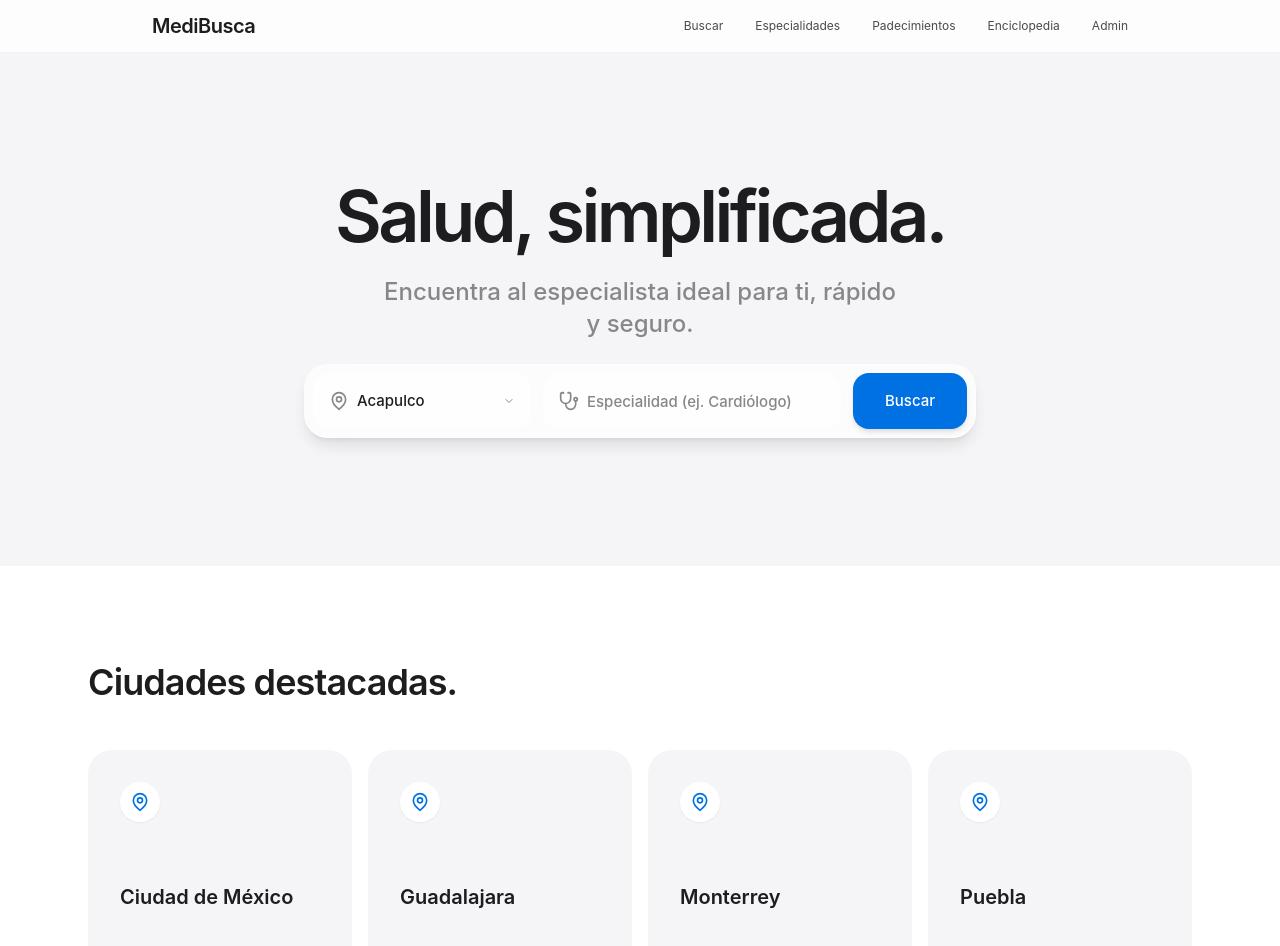
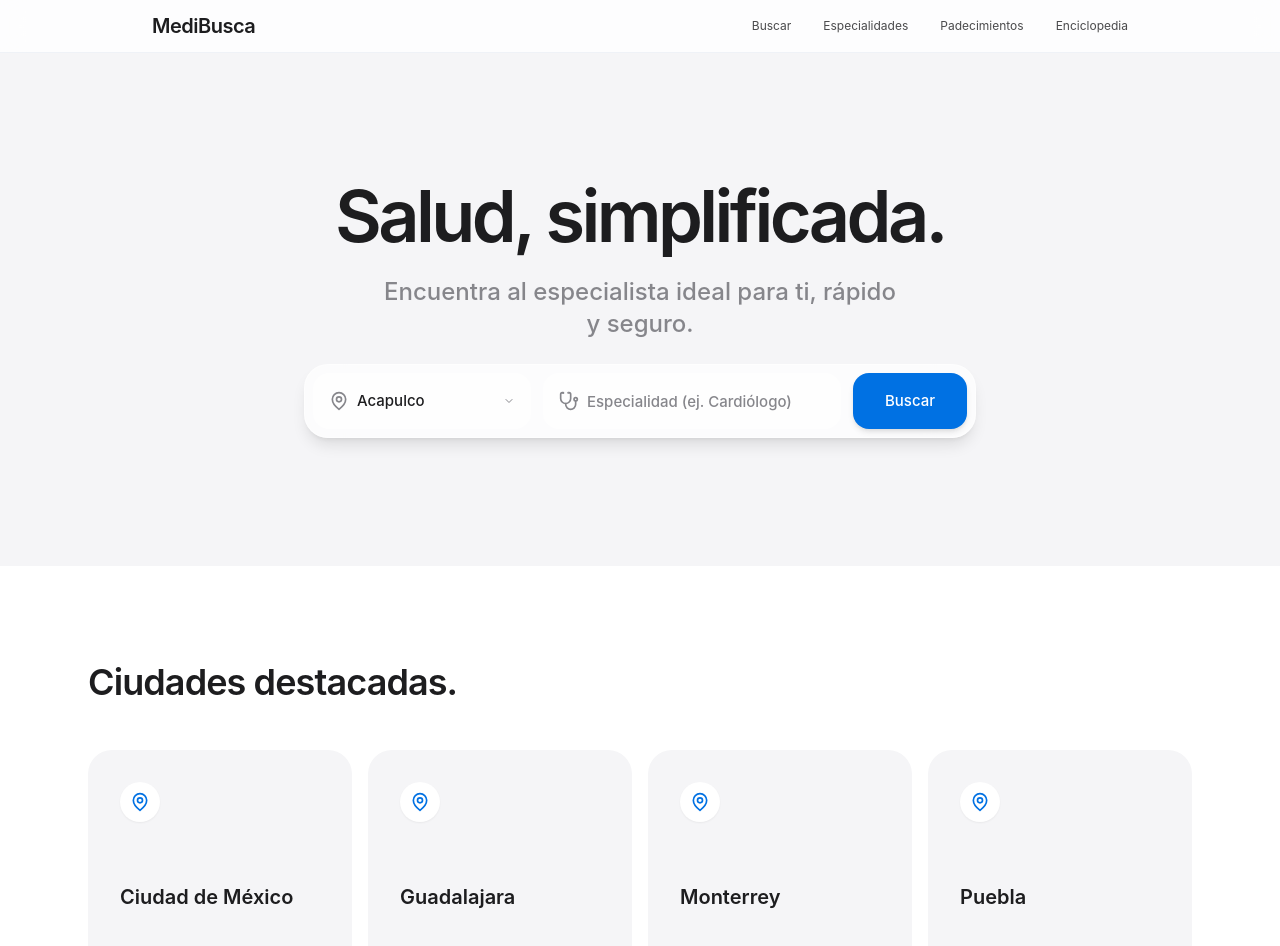
Before and after one commit to alicehocane/new-doctor, a React (Vite) app: page / in a window 1280 px wide. Shown: the top 946 px of the page. Built offline with nearby package versions, Linux system fonts and the light colour scheme.

Commit message:
admin route remove

```diff
--- a/app/layout.tsx
+++ b/app/layout.tsx
@@ -30,7 +30,6 @@ export default function RootLayout({
               <Link href="/especialidades" className="hover:text-primary hover:opacity-100 transition-all cursor-pointer">Especialidades</Link>
               <Link href="/enfermedades" className="hover:text-primary hover:opacity-100 transition-all cursor-pointer">Padecimientos</Link>
               <Link href="/enciclopedia" className="hover:text-primary hover:opacity-100 transition-all cursor-pointer">Enciclopedia</Link>
-              <Link href="/admin/upload" className="hover:text-primary hover:opacity-100 transition-all cursor-pointer">Admin</Link>
             </nav>
 
             {/* Mobile Menu Button */}
```
